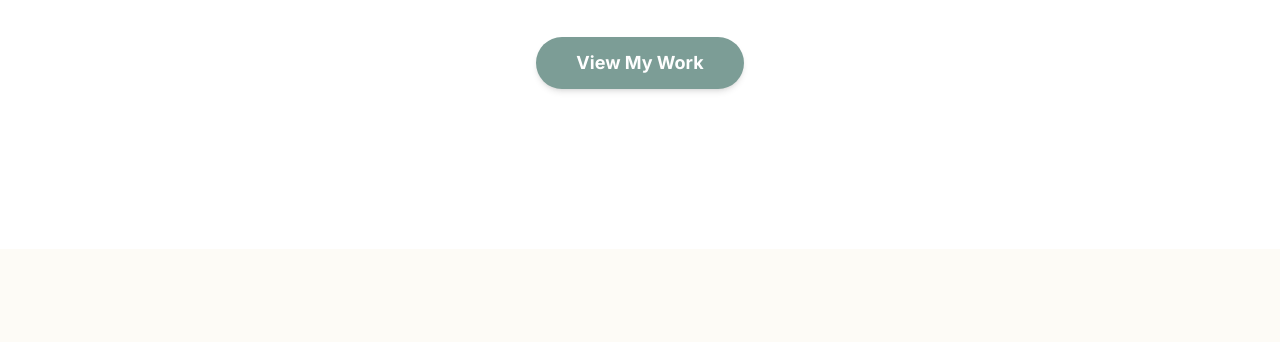
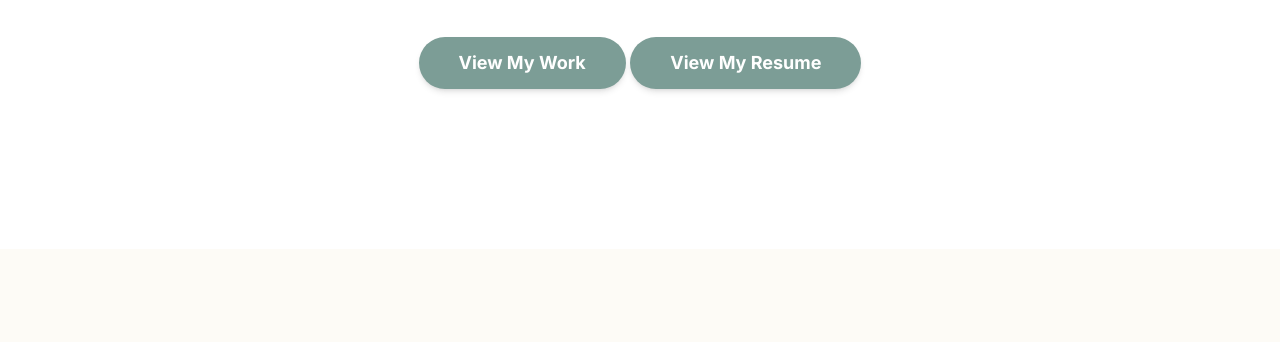
Before and after one commit to Jovellmiranda14/jovellmiranda14.github.io, a plain HTML site: page index.html in a window 1280 px wide. Shown: the part 420-762 px from the top of the page. Drawn offline with nearby package versions, Linux system fonts and the light colour scheme.

Commit message:
feat: add resume link to portfolio

```diff
--- a/index.html
+++ b/index.html
@@ -130,6 +130,13 @@
             class="mt-10 inline-block bg-[#7C9D96] text-white font-bold rounded-full py-3 px-10 text-lg hover:bg-[#6a8a83] transition-colors shadow-md hover:shadow-lg"
             >View My Work</a
           >
+          <a
+            href="assets/Miranda, Jovell Christian Q..pdf"
+            target="_blank"
+            class="mt-10 inline-block bg-[#7C9D96] text-white font-bold rounded-full py-3 px-10 text-lg hover:bg-[#6a8a83] transition-colors shadow-md hover:shadow-lg"
+          >
+            View My Resume
+          </a>
         </div>
       </section>
 
```
Also changed, not shown: 1 other file.
